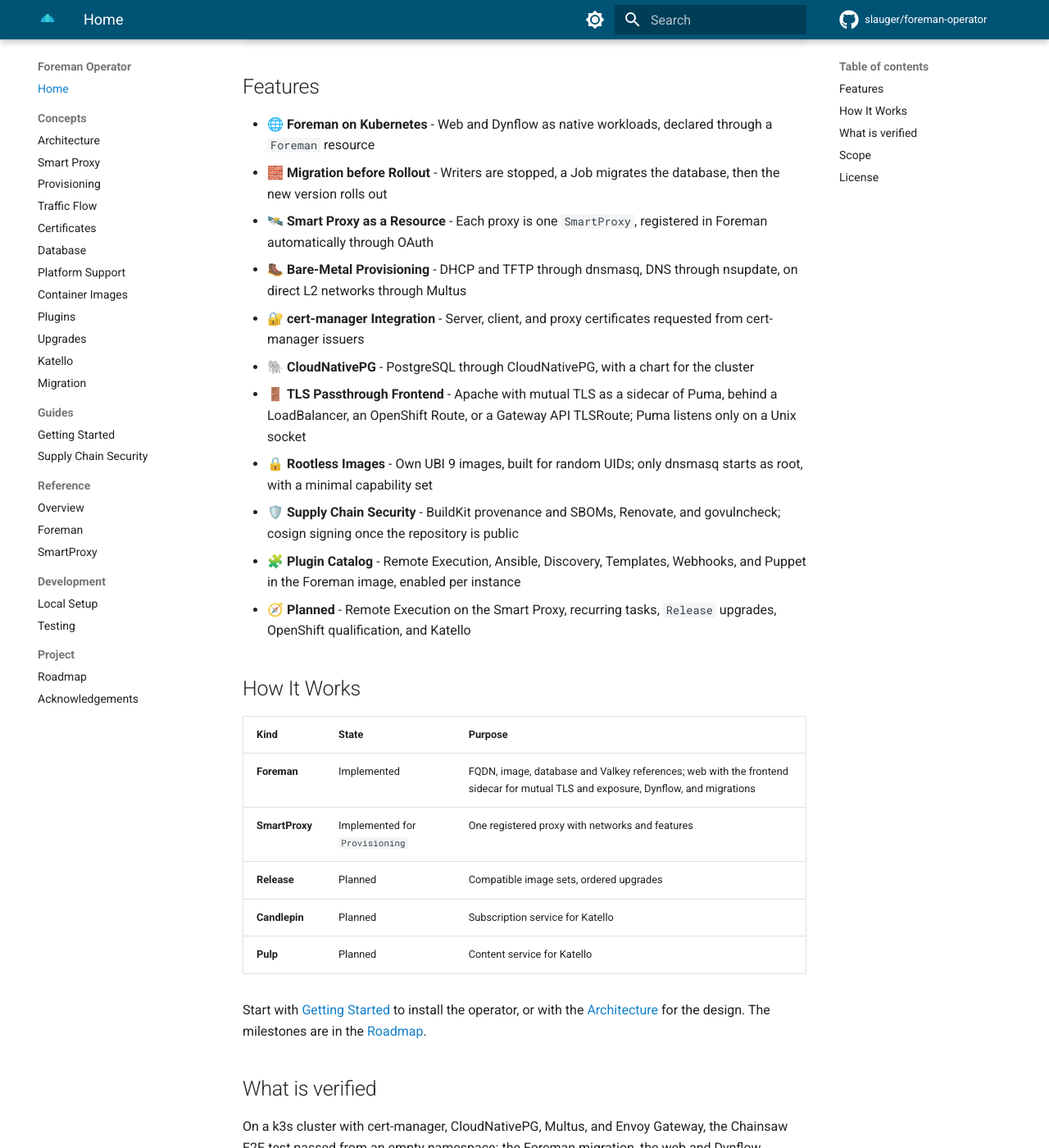
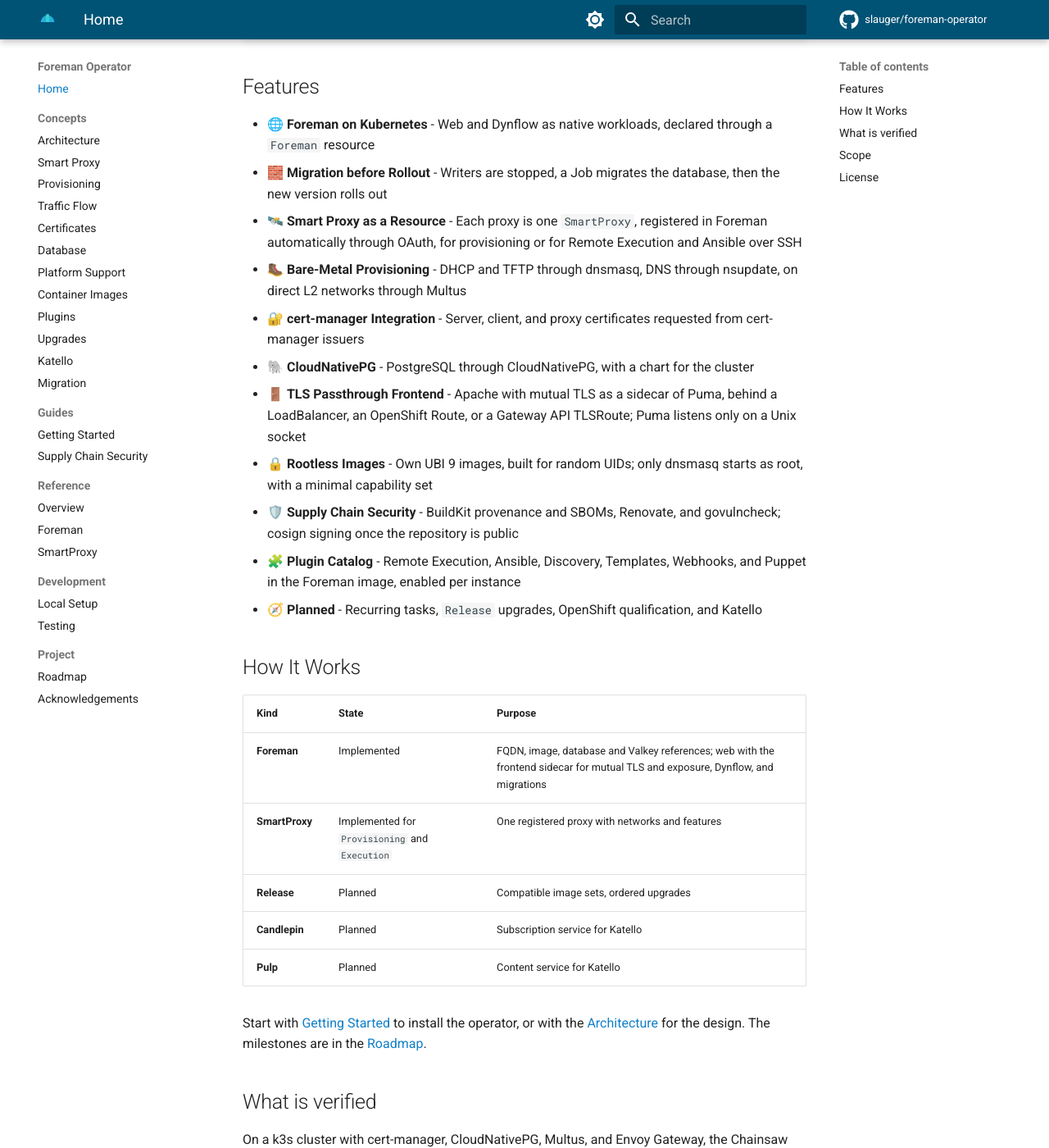
Before and after one commit to slauger/foreman-operator, an MkDocs documentation site: the page built from docs/index.md, in a window 1280 px wide and 1400 px high, scrolled down 366 px. Shown: the whole window at 82% size. Built offline with MkDocs 1.6.1 and Material for MkDocs 9.7.7, drawn with Linux system fonts in a browser that asks for light colours; comment, search, counter and statistics services are not loaded.

Commit message:
test: enable foreman_ansible for the Ansible job and update the feature list

```diff
--- a/docs/_snippets/features.md
+++ b/docs/_snippets/features.md
@@ -1,6 +1,6 @@
 - 🌐 **Foreman on Kubernetes** - Web and Dynflow as native workloads, declared through a `Foreman` resource
 - 🧱 **Migration before Rollout** - Writers are stopped, a Job migrates the database, then the new version rolls out
-- 🛰️ **Smart Proxy as a Resource** - Each proxy is one `SmartProxy`, registered in Foreman automatically through OAuth
+- 🛰️ **Smart Proxy as a Resource** - Each proxy is one `SmartProxy`, registered in Foreman automatically through OAuth, for provisioning or for Remote Execution and Ansible over SSH
 - 🥾 **Bare-Metal Provisioning** - DHCP and TFTP through dnsmasq, DNS through nsupdate, on direct L2 networks through Multus
 - 🔐 **cert-manager Integration** - Server, client, and proxy certificates requested from cert-manager issuers
 - 🐘 **CloudNativePG** - PostgreSQL through CloudNativePG, with a chart for the cluster
@@ -8,4 +8,4 @@
 - 🔒 **Rootless Images** - Own UBI 9 images, built for random UIDs; only dnsmasq starts as root, with a minimal capability set
 - 🛡️ **Supply Chain Security** - BuildKit provenance and SBOMs, Renovate, and govulncheck; cosign signing once the repository is public
 - 🧩 **Plugin Catalog** - Remote Execution, Ansible, Discovery, Templates, Webhooks, and Puppet in the Foreman image, enabled per instance
-- 🧭 **Planned** - Remote Execution on the Smart Proxy, recurring tasks, `Release` upgrades, OpenShift qualification, and Katello
+- 🧭 **Planned** - Recurring tasks, `Release` upgrades, OpenShift qualification, and Katello
--- a/docs/index.md
+++ b/docs/index.md
@@ -16,7 +16,7 @@ A Kubernetes Operator that maps [Foreman](https://theforeman.org/) and Smart Pro
 | Kind | State | Purpose |
 |---|---|---|
 | **Foreman** | Implemented | FQDN, image, database and Valkey references; web with the frontend sidecar for mutual TLS and exposure, Dynflow, and migrations |
-| **SmartProxy** | Implemented for `Provisioning` | One registered proxy with networks and features |
+| **SmartProxy** | Implemented for `Provisioning` and `Execution` | One registered proxy with networks and features |
 | **Release** | Planned | Compatible image sets, ordered upgrades |
 | **Candlepin** | Planned | Subscription service for Katello |
 | **Pulp** | Planned | Content service for Katello |
```
Also changed, not shown: README.md (+3 -3 lines), docs/concepts/plugins.md (+1 -1 lines), 2 other files.
